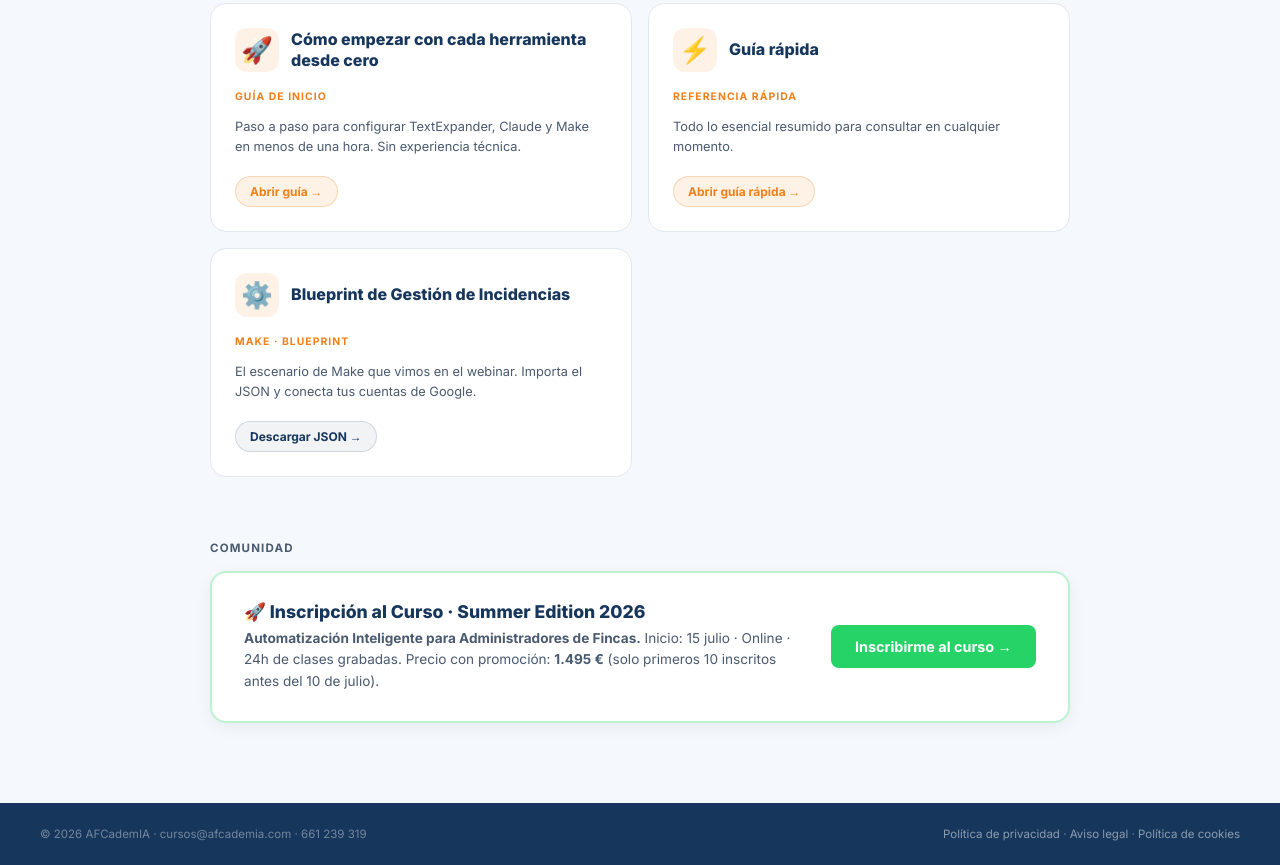
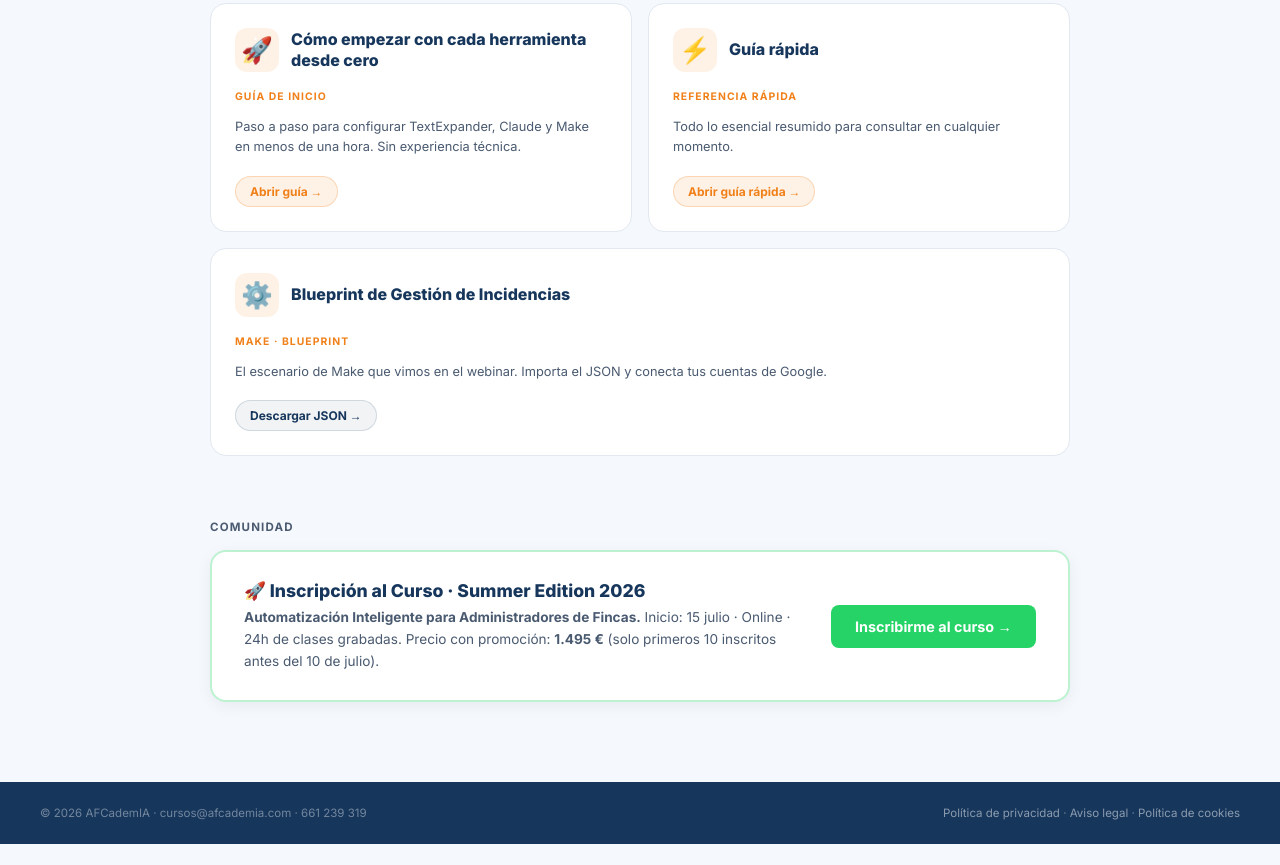
Before and after one commit to Manelgon/webinar-julio-2026.afcademia.com-, a website: page gracias.html in a window 1280 px wide. Shown: the part 684-1549 px from the top of the page. After the commit the page ends 1528 px from the top, so only its background shows below. Drawn offline with Linux system fonts and the light colour scheme.

Commit message:
fix: Blueprint card ocupa dos columnas en gracias.html
Co-Authored-By: Claude Sonnet 4.6 <noreply@anthropic.com>

```diff
--- a/gracias.html
+++ b/gracias.html
@@ -103,7 +103,7 @@ footer a{color:rgba(255,255,255,.5);text-decoration:none;}
     <div class="rc-action">Abrir guía rápida →</div>
   </a>
 
-  <a href="make-blueprint.json" class="recurso-card" download>
+  <a href="make-blueprint.json" class="recurso-card" download style="grid-column:1/-1;">
     <div class="rc-top"><div class="rc-icon">⚙️</div><div class="rc-title">Blueprint de Gestión de Incidencias</div></div>
     <div class="rc-tag">Make · Blueprint</div>
     <div class="rc-desc">El escenario de Make que vimos en el webinar. Importa el JSON y conecta tus cuentas de Google.</div>
```
